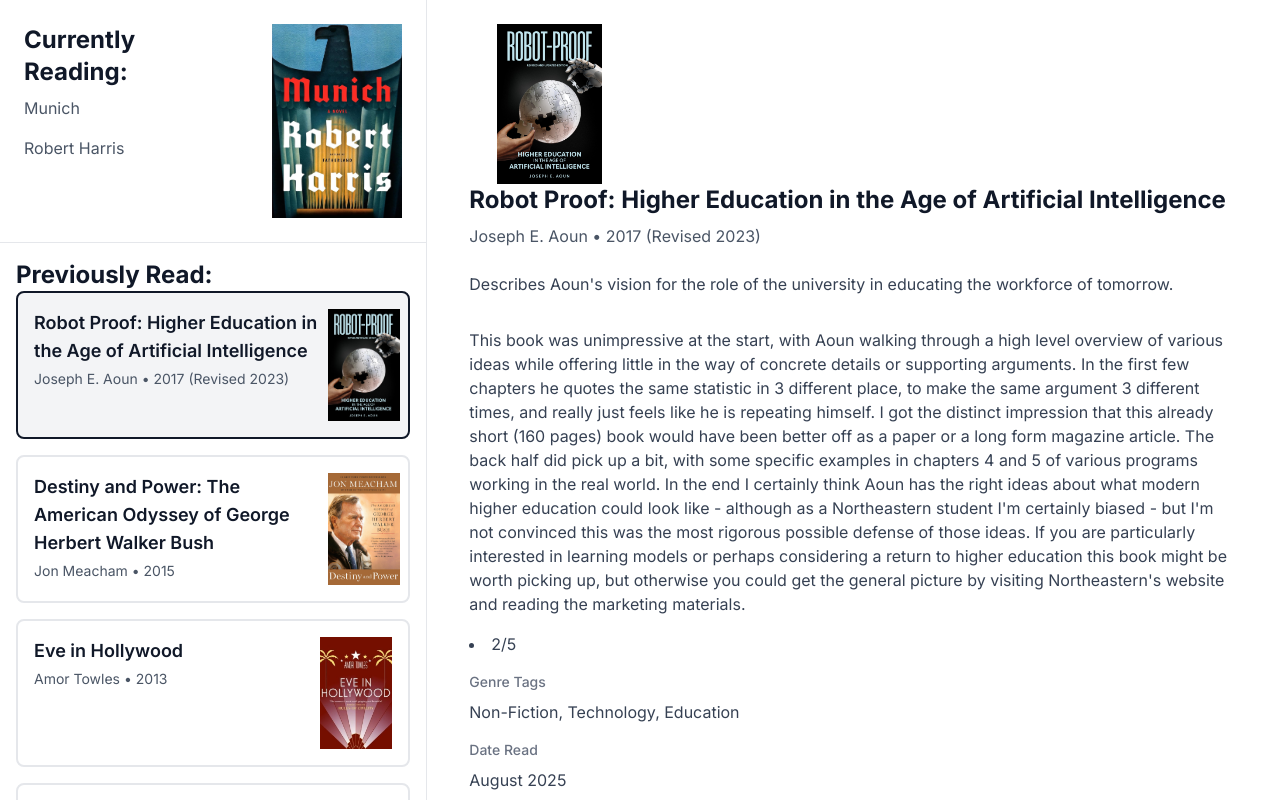
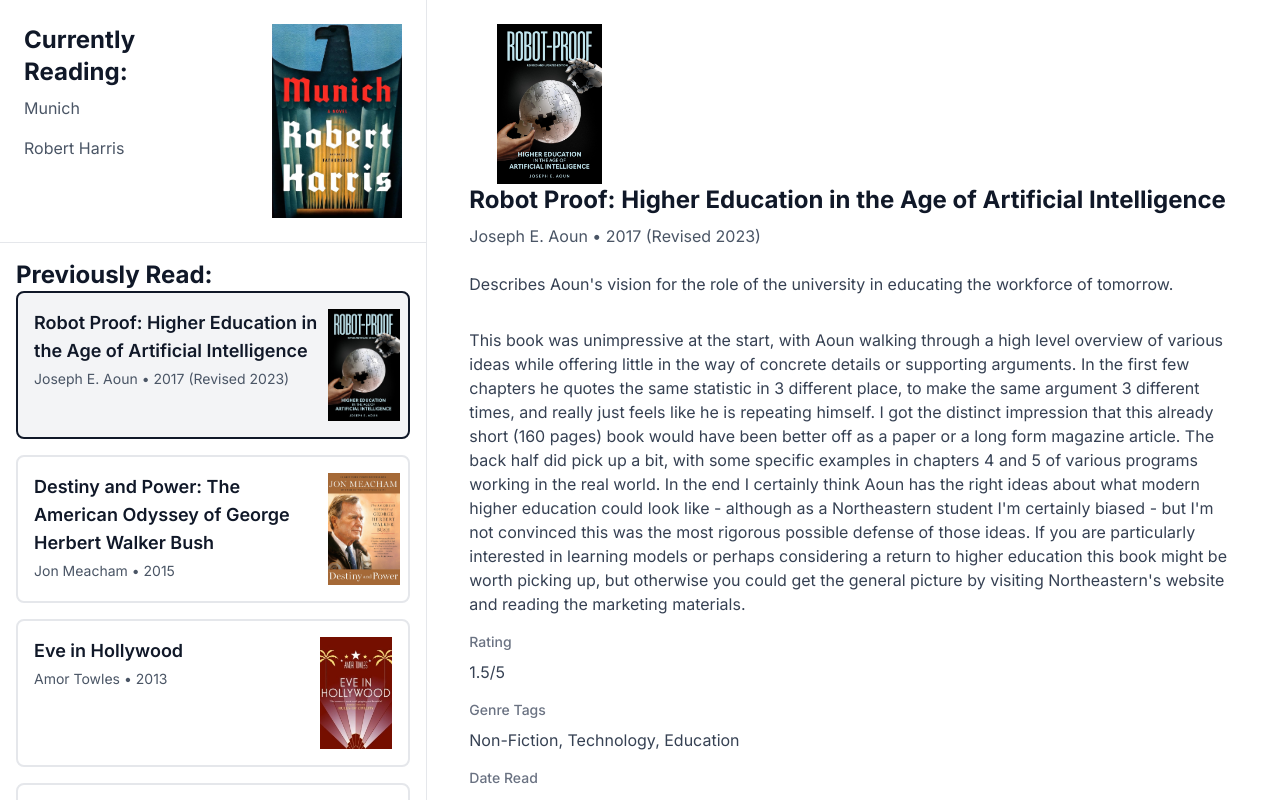
Before and after one commit to jackturner106/jackturner-us, a Next.js app: page /readinglog in a window 1280 px wide. Built offline with nearby package versions, Linux system fonts and the light colour scheme.

Commit message:
Minor updates

```diff
--- a/src/app/data/books.ts
+++ b/src/app/data/books.ts
@@ -17,8 +17,7 @@
     description: 'Describes Aoun\'s vision for the role of the university in educating the workforce of tomorrow.',
     details: {
       "  ": "This book was unimpressive at the start, with Aoun walking through a high level overview of various ideas while offering little in the way of concrete details or supporting arguments. In the first few chapters he quotes the same statistic in 3 different place, to make the same argument 3 different times, and really just feels like he is repeating himself. I got the distinct impression that this already short (160 pages) book would have been better off as a paper or a long form magazine article. The back half did pick up a bit, with some specific examples in chapters 4 and 5 of various programs working in the real world. In the end I certainly think Aoun has the right ideas about what modern higher education could look like - although as a Northeastern student I'm certainly biased - but I'm not convinced this was the most rigorous possible defense of those ideas. If you are particularly interested in learning models or perhaps considering a return to higher education this book might be worth picking up, but otherwise you could get the general picture by visiting Northeastern's website and reading the marketing materials. ",
-      " ": ["2/5",
-      ],
+      "Rating": "1.5/5",
       "Genre Tags": 'Non-Fiction, Technology, Education',
       "Date Read": "August 2025"
     },
@@ -31,8 +30,7 @@
     description: 'Biography of George H.W. Bush, from his childhood to his time as President.',
     details: {
       "  ": "Overall this was an excellent portrait of what ended up being a suprisingly complex subject. At 600 pages it took a while to get through, but in the end it just was not long enough. Meacham received an unprecedented level of cooperation from the Bush family and some of their advisors and staff, and certainly could have included far more material. The sections on Bush's childhood and oil career felt short, with around 1/3 of the book dedicated to the ~4.2% of his life that he was President. That said, the book moves along at an excellent pace, and contains a lot of insight. I thoroughly enjoyed reading it, and would definitely recommend if you have the time.",
-      " ": ["4.5/5",
-      ],
+      "Rating": "4/5",
       "Genre Tags": 'Non-Fiction, Biography, Politics, History',
       "Date Read": "August 2025"
     },
@@ -44,8 +42,7 @@
         subtitle: 'Amor Towles • 2013',
         description: 'A novella following Evelyn Ross in Hollywood after Rules of Civility.',
         details: {
-          " ": ["4/5",
-          ],
+          "Rating": "4/5",
           "Genre Tags": 'Fiction',
           "Date Read": "July 2025"
         },
@@ -57,8 +54,7 @@
         subtitle: 'Amor Towles • 2024',
         description: 'A collection of short stories centered on New York City.',
         details: {
-          " ": ["5/5",
-          ],
+          "Rating": "5/5",
           "Genre Tags": 'Fiction, Short Fiction',
           "Date Read": "July 2025"
         },
@@ -70,11 +66,11 @@
         subtitle: 'David Maraniss • 1995',
         description: 'Biography of Bill Clinton, up to when he announced his run for president.',
         details: {
-          " ": ["4.5/5",
-          ],
+          "Rating": "4.5/5",
           "Genre Tags": 'Non-Fiction, Biography, Politics',
           "Date Read": "July 2025"
         },
+        image: "/first_in_his_class.png"
       },
     {
         id: 13,
@@ -82,8 +78,7 @@
         subtitle: 'Tom Grace • 2007',
         description: 'A former SOF operator must rescue an imprisoned cardinal in time for an upcoming conclave.',
         details: {
-          " ": ["2.5/5",
-          ],
+          "Rating": "2.5/5",
           "Genre Tags": 'Fiction, Action, Spy',
         },
       },
@@ -93,8 +88,7 @@
         subtitle: 'John Mortimer • 1978',
         description: '(Mis)adventures of a quirky British barrister - Based on the TV series of the same name.',
         details: {
-          " ": ["3/5",
-          ],
+          "Rating": "3/5",
           "Genre Tags": 'Fiction, Legal Drama',
         },
       },
@@ -104,8 +98,7 @@
         subtitle: 'Andrew J. Bacevitch • 2010',
         description: 'Explores the development American military from WWII to today, and argues that American resources would be used better at home.',
         details: {
-          " ": ["2/5",
-          ],
+          "Rating": "2/5",
           "Genre Tags": 'Non-Fiction, Politics',
         },
       },
@@ -115,8 +108,7 @@
         subtitle: 'Hillary Jordan • 2008',
         description: 'Novel exploring racism in the American South amid WWII.',
         details: {
-          " ": ["5/5",
-          ],
+          "Rating": "5/5",
           "Genre Tags": 'Fiction, Historical Fiction',
         },
       },
@@ -126,8 +118,7 @@
         subtitle: 'Liaquat Ahamed • 2009',
         description: 'An economic history of Europe and America from WWI to the Great Depression.',
         details: {
-          " ": ["4.5/5",
-          ],
+          "Rating": "4.5/5",
           "Genre Tags": 'Non-Fiction, Economics, History',
         },
       },
@@ -137,8 +128,7 @@
         subtitle: 'Steven D. Levitt and Stephen J. Dubner • 2005',
         description: 'Applying economic thinking to everyday (and not so everyday) problems.',
         details: {
-          " ": ["4/5",
-          ],
+          "Rating": "4/5",
           "Genre Tags": 'Non-Fiction, Economics',
         },
       },
@@ -148,8 +138,7 @@
         subtitle: 'Daniel Silva • 2008',
         description: 'Possibly the most legendary Gabrial Allon book, the Office must save Europe from a Russian arms dealer.',
         details: {
-          " ": ["4/5",
-          ],
+          "Rating": "4/5",
           "Genre Tags": 'Fiction, Spy',
         },
       },
@@ -159,8 +148,7 @@
         subtitle: 'David Baldacci • 2002',
         description: 'A warm, fuzzy novel about a journalist taking a train home for Christmas - A hallmark movie in book form.',
         details: {
-          " ": ["3.5/5",
-          ],
+          "Rating": "2.5/5",
           "Genre Tags": 'Fiction',
         },
       },
@@ -170,8 +158,7 @@
         subtitle: 'Henry Kissinger • 2014',
         description: 'An all-encompassing treatise on the development of the rules of international politics, from the Treaty of Westphalia to today.',
         details: {
-          " ": ["4.5/5",
-          ],
+          "Rating": "4/5",
           "Genre Tags": 'Non-Fiction, Politics',
         },
       },
@@ -181,8 +168,7 @@
         subtitle: 'Daniel Silva • 2009',
         description: 'A Russian defector living in London is kidnapped. Gabriel Allon gets to the bottom of it.',
         details: {
-          " ": ["3/5",
-          ],
+          "Rating": "2.5/5",
           "Genre Tags": 'Fiction, Spy',
         },
       },
@@ -192,8 +178,7 @@
         subtitle: 'Katherine Kovacic • 2018',
         description: 'An art dealer solves in 1999 solves a murder from 70 years prior.',
         details: {
-          " ": ["4.5/5",
-          ],
+          "Rating": "4.5/5",
           "Genre Tags": 'Fiction, Crime, Mystery',
           "Date Read": "May 2025"
         },
@@ -204,8 +189,7 @@
       subtitle: 'Brian Cox and Jeff Forshaw • 2022',
       description: 'Explores a modern understanding of black holes and how they can help us explain the universe.',
       details: {
-        " ": ["2/5",
-        ],
+        "Rating": "2/5",
         "Genre Tags": 'Non-Fiction, Physics, Pop-Science',
         "Date Read": "May 2025"
       },
@@ -219,8 +203,8 @@
         " ": [
           'Goes through the history of behavioral economics, starting with Thaler\'s Cornell days. Describes how the field arose out of a series of anomalies in human behavior that suggested humans did not always behave rationally. Touches on Nudge theory and its applications in public policy.',
           'Very much enjoyed reading this book. Not a subject I\m familiar with, and I would definitely enjoy hearing from the non-behavioral side at some point.',
-          '4/5'
         ],
+        "Rating": "4/5",
         "Genre Tags": 'Non-Fiction, Economics',
         "Date Read": "March 2025"
       },
```
Also changed, not shown: public/first_in_his_class.png (added).
